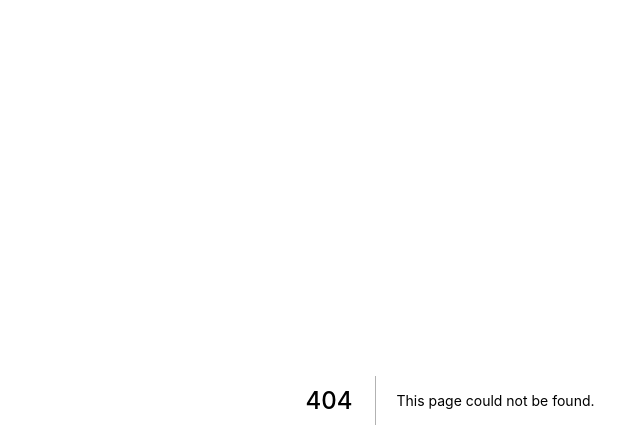
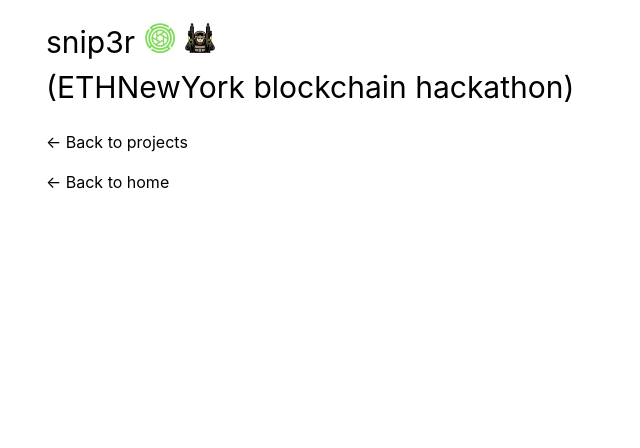
Before and after one commit to eddy-guo/eddyguo-website, a Next.js app: page /projects/snip3r in a window 1280 px wide. Before the commit this address had no page. Shown: the top 448 px of the page, without its empty margins (190-830 px from the left). Built offline with nearby package versions, Linux system fonts and the light colour scheme.

Commit message:
snip3r project

```diff
--- a/pages/projects.js
+++ b/pages/projects.js
@@ -21,6 +21,11 @@
             <a>WETH/DAI Arbitrage Bot</a>
           </Link>
         </li>
+        <li className="button">
+          <Link href="/projects/snip3r">
+            <a>snip3r</a>
+          </Link>
+        </li>
       </ul>
       <Link href="/">
         <a className="nocolor">&#8592; Back to home</a>
--- /dev/null
+++ b/pages/projects/snip3r.js
@@ -0,0 +1,30 @@
+import Head from "next/head";
+import Link from "next/link";
+import Image from "next/image";
+
+export default function snipe() {
+  return (
+    <>
+      <Head>
+        <title>snip3r | Eddy Guo</title>
+      </Head>
+      <h1>
+        snip3r<img className="logo" src="/logo.png" alt="snip3r"></img>
+        <img className="shooter" src="/shooter.png" alt="shooter"></img>
+        <br />
+        (ETHNewYork blockchain hackathon)
+      </h1>
+
+      <ul className="bottom">
+        <li className="button">
+          <Link href="/projects">
+            <a className="nocolor">&#8592; Back to projects</a>
+          </Link>
+        </li>
+      </ul>
+      <Link href="/">
+        <a className="nocolor">&#8592; Back to home</a>
+      </Link>
+    </>
+  );
+}
--- a/styles/global.css
+++ b/styles/global.css
@@ -25,7 +25,7 @@
 a {
   color: #000000;
   text-decoration: none;
-  background-color: #CCCCFF;
+  background-color: #ccccff;
 }
 
 .nocolor {
@@ -70,3 +70,17 @@
   max-width: 100%;
   display: block;
 }
+
+.logo {
+  height: 1em;
+  width: 1em;
+  display: inline-block;
+  margin: 0px 5px 0px 10px;
+}
+
+.shooter {
+  height: 1em;
+  width: 1em;
+  display: inline-block;
+  margin: 0px 5px 0px 5px;
+}
```
